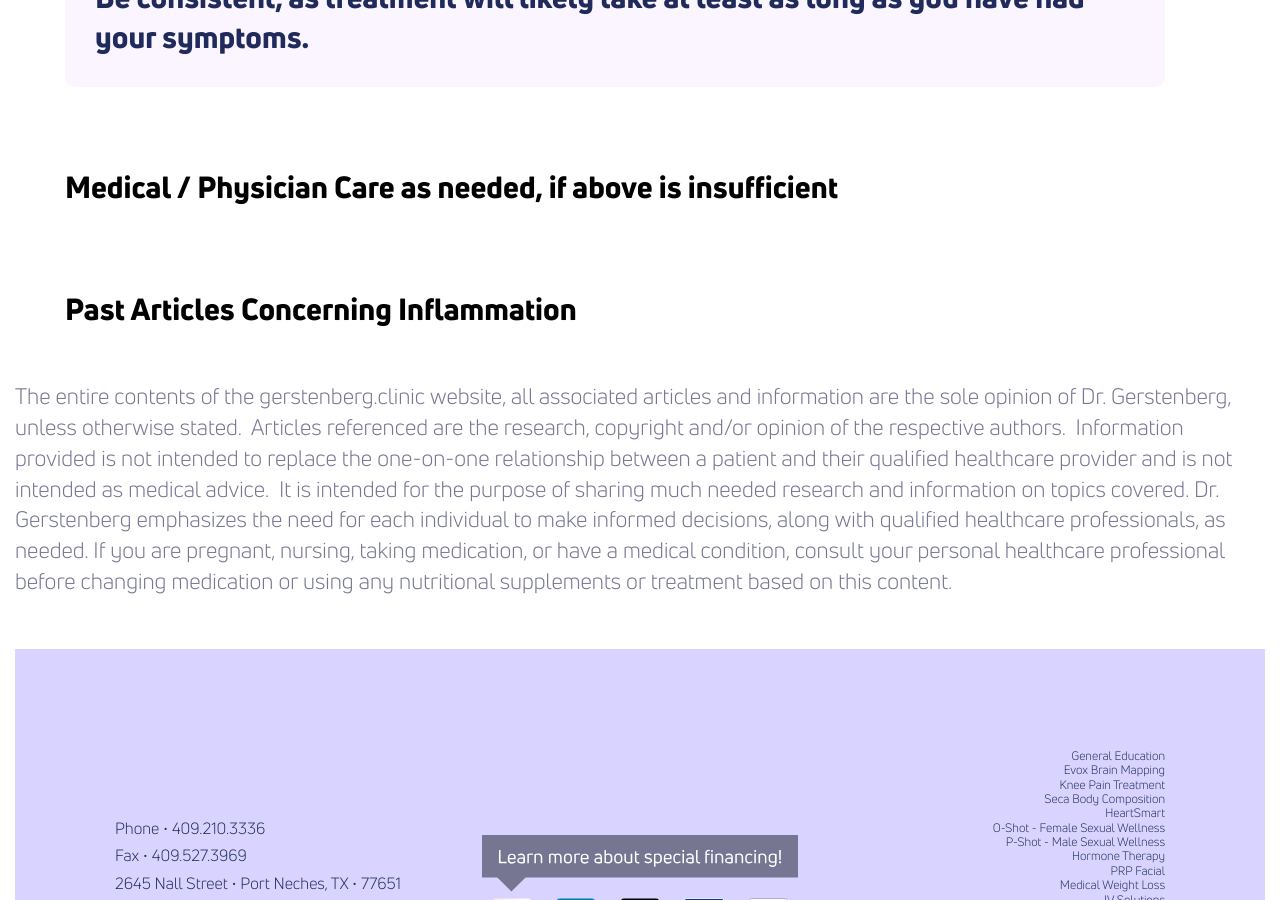
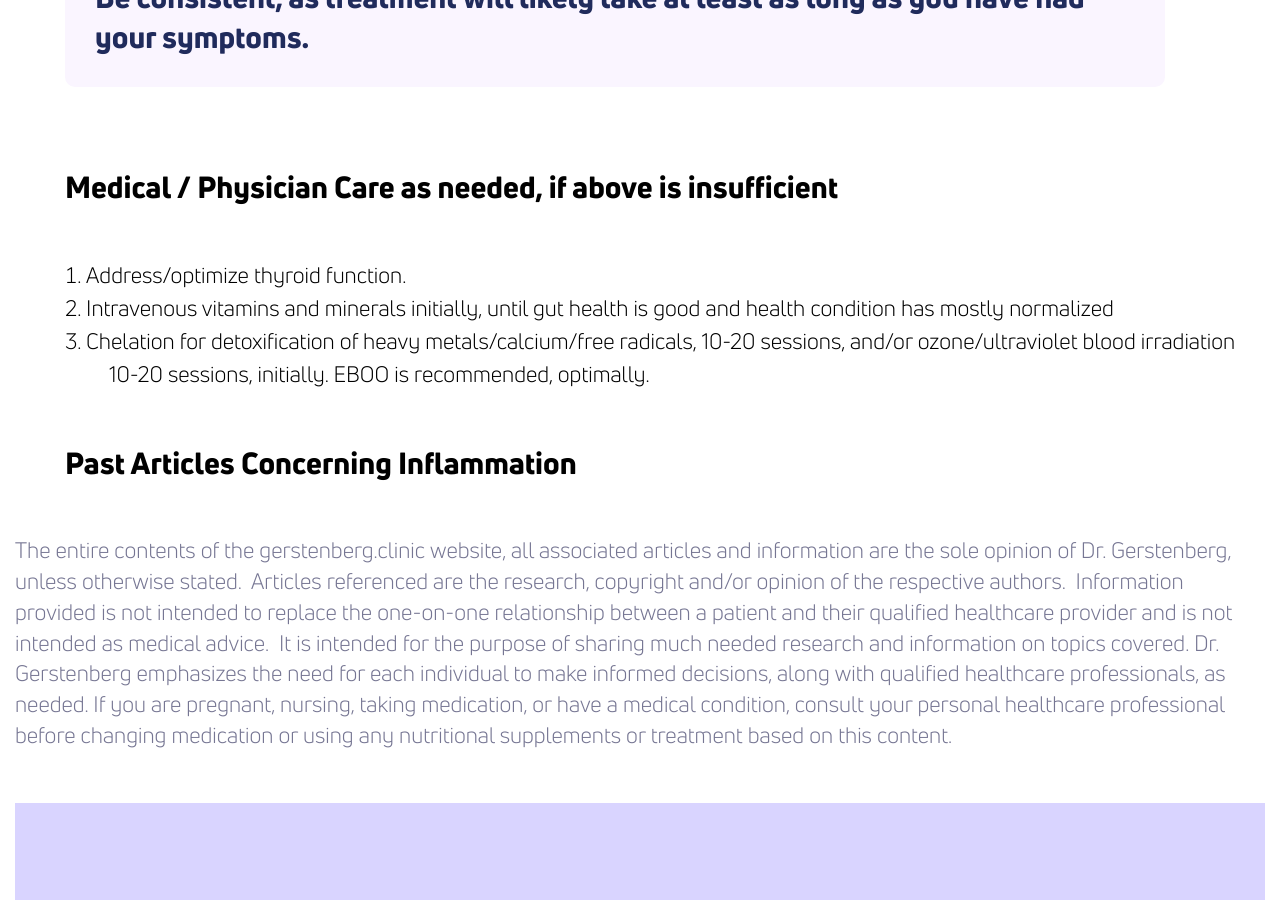
Before and after one commit to theneverwoods/gerstenberg.clinic, a Jekyll site: the page built from inflammation.html, in a window 1280 px wide and 900 px high, scrolled down 1734 px. Built offline with Jekyll 4.4.1, drawn with Linux system fonts in a browser that asks for light colours; comment, search, counter and statistics services are not loaded.

Commit message:
Update inflammation.html

```diff
--- a/inflammation.html
+++ b/inflammation.html
@@ -67,6 +67,10 @@ redirect_from:
 	<div class="two-thirds bottom">
         <h2 style="margin-top: 30px">Medical / Physician Care as needed, if above is insufficient</h2>
         <ol>
+            <li>Address/optimize thyroid function.</li>
+            <li>Intravenous vitamins and minerals initially, until gut health is good and health condition has mostly normalized</li>
+            <li>Chelation for detoxification of heavy metals/calcium/free radicals, 10-20 sessions, and/or
+ozone/ultraviolet blood irradiation 10-20 sessions, initially. EBOO is recommended, optimally.</li>
         </ol>
     </div>
 </div>
```
